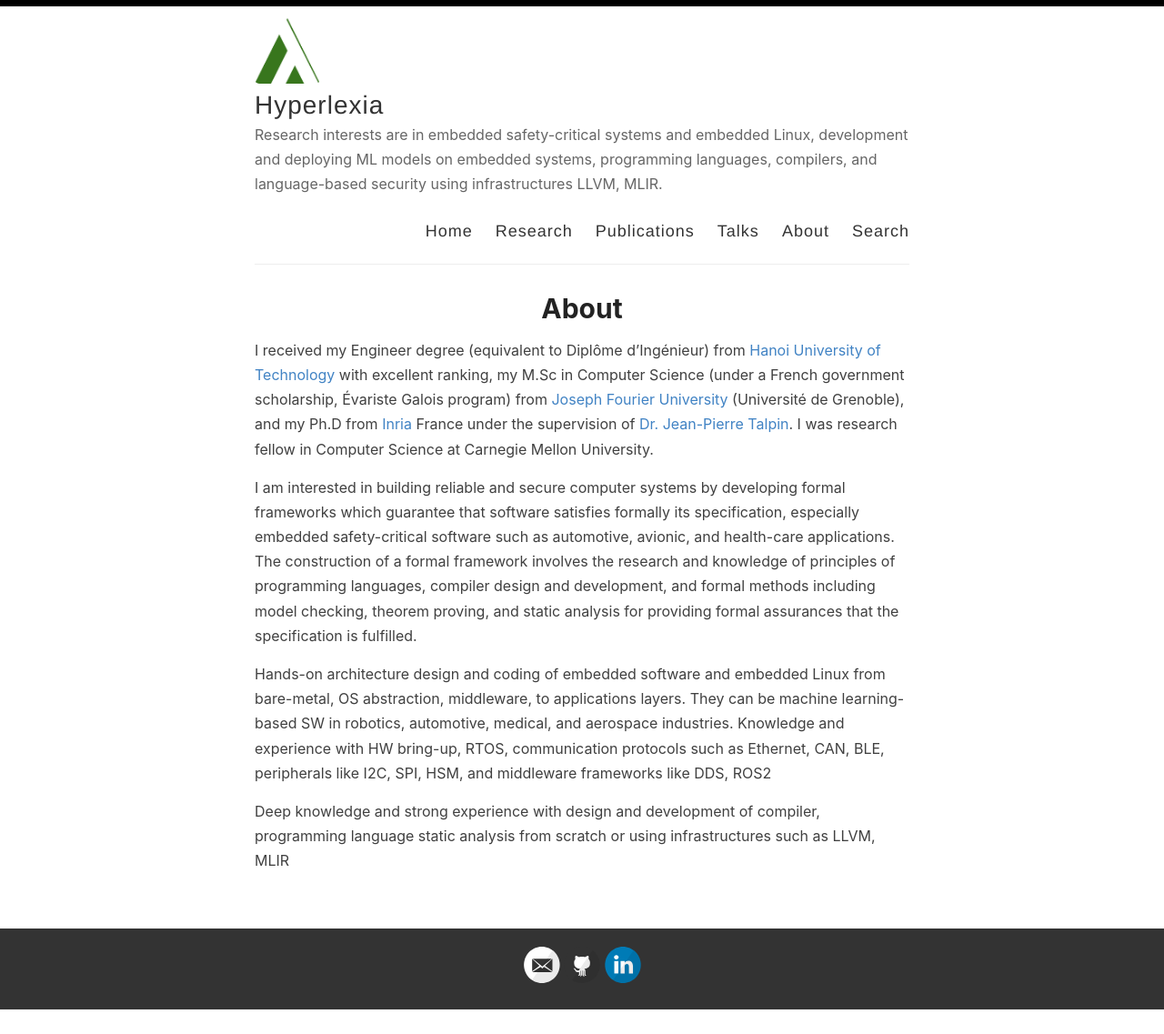
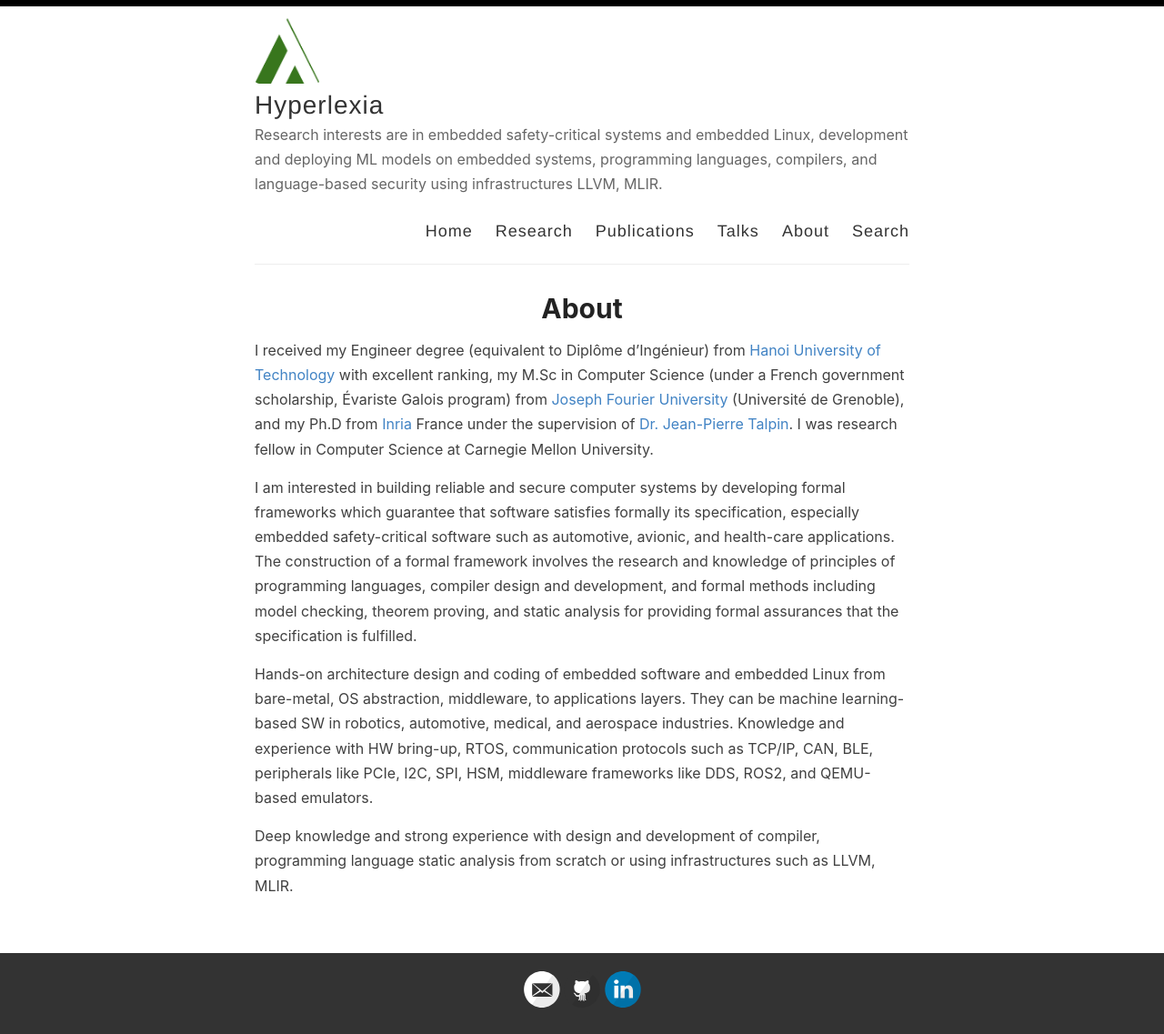
Before and after one commit to channgo2203/channgo2203.github.io, a Jekyll site: the page built from _pages/about.md, in a window 1280 px wide. Shown: the whole page at 91% size. Built offline with Jekyll 4.4.1, drawn with Linux system fonts in a browser that asks for light colours; before the commit the page ends 1110 px from its top, so only the background shows below that.

Commit message:
update linux-virtual-mem

```diff
--- a/_pages/about.md
+++ b/_pages/about.md
@@ -21,7 +21,6 @@ formal assurances that the specification is fulfilled.
 
 Hands-on architecture design and coding of embedded software and embedded Linux from bare-metal, OS abstraction,
 middleware, to applications layers. They can be machine learning-based SW in robotics, automotive, medical, and aerospace industries.
-Knowledge and experience with HW bring-up, RTOS, communication protocols such as Ethernet, CAN, BLE, peripherals like I2C, SPI, HSM,
-and middleware frameworks like DDS, ROS2
+Knowledge and experience with HW bring-up, RTOS, communication protocols such as TCP/IP, CAN, BLE, peripherals like PCIe, I2C, SPI, HSM, middleware frameworks like DDS, ROS2, and QEMU-based emulators.
 
-Deep knowledge and strong experience with design and development of compiler, programming language static analysis from scratch or using infrastructures such as LLVM, MLIR
+Deep knowledge and strong experience with design and development of compiler, programming language static analysis from scratch or using infrastructures such as LLVM, MLIR.
```
